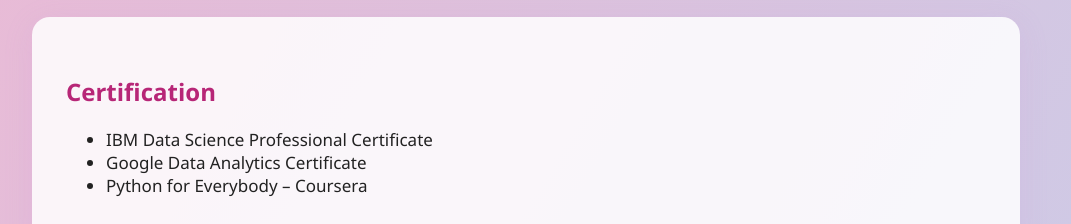
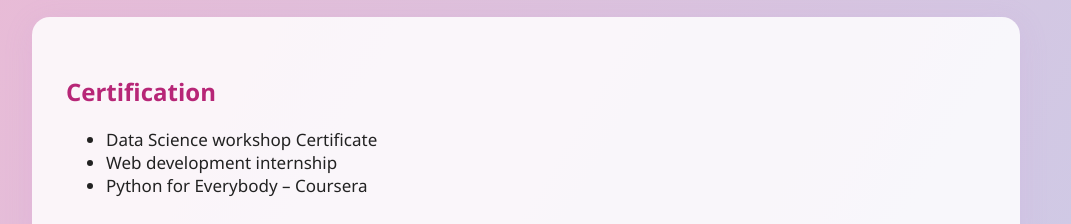
Before and after one commit to chandruvenkat-01/portfolio, a plain HTML site: page index.html in a window 1280 px wide. Shown: the part 1820-2044 px from the top of the page, without its empty margins (114-1185 px from the left). Drawn offline with Linux system fonts and the light colour scheme.

Commit message:
Update index.html

```diff
--- a/index.html
+++ b/index.html
@@ -152,8 +152,8 @@
   <section id="certification">
     <h2>Certification</h2>
     <ul>
-      <li>IBM Data Science Professional Certificate</li>
-      <li>Google Data Analytics Certificate</li>
+      <li> Data Science workshop Certificate</li>
+      <li>Web development internship</li>
       <li>Python for Everybody – Coursera</li>
       <!-- Add more certifications as appropriate -->
     </ul>
```
